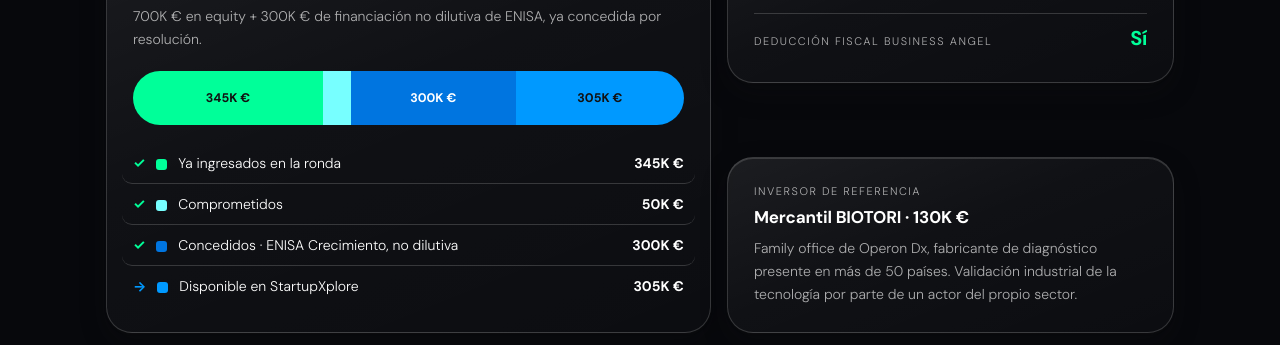
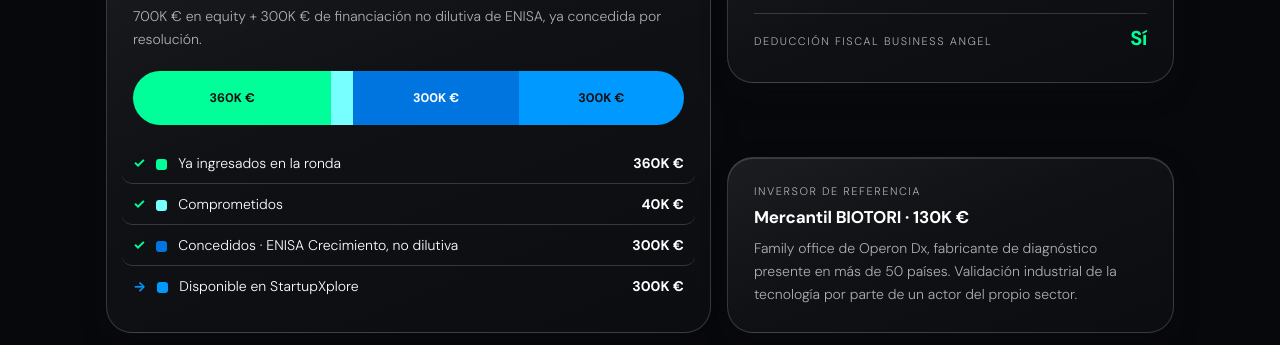
Before and after one commit to Paulamatch/match-one-pager, a plain HTML site: page index.html in a window 1280 px wide. Shown: the part 4098-4443 px from the top of the page. Drawn offline with Linux system fonts and the light colour scheme.

Commit message:
Ronda: 360K ingresados, 40K comprometidos, 300K disponibles en StartupXplore
Co-Authored-By: Claude Opus 5.5 <noreply@anthropic.com>

```diff
--- a/index.html
+++ b/index.html
@@ -1895,12 +1895,12 @@ html.no-flexgap .mb-links > .mb-ctl{margin-left:7px}
       <p>700K € en equity + 300K € de financiación no dilutiva de ENISA, ya concedida por resolución.</p>
 
       <div class="stack" id="stack" role="img" aria-label="Reparto de la ronda"
-           style="margin-top:20px"><span data-w="34.5" style="width:34.5%;background:var(--lyofree);color:var(--ink)"><em>345K €</em></span><span data-w="5" style="width:5%;background:var(--blue-flash);color:var(--ink)"><em>50K €</em></span><span data-w="30" style="width:30%;background:var(--deep-safe);color:var(--paper)"><em>300K €</em></span><span data-w="30.5" style="width:30.5%;background:var(--blue-core);color:var(--ink)"><em>305K €</em></span></div>
+           style="margin-top:20px"><span data-w="36" style="width:36%;background:var(--lyofree);color:var(--ink)"><em>360K €</em></span><span data-w="4" style="width:4%;background:var(--blue-flash);color:var(--ink)"><em>40K €</em></span><span data-w="30" style="width:30%;background:var(--deep-safe);color:var(--paper)"><em>300K €</em></span><span data-w="30" style="width:30%;background:var(--blue-core);color:var(--ink)"><em>300K €</em></span></div>
       <div id="roundlgd" style="margin-top:18px">
-      <div class="tick"><span class="chk">✓</span><i style="background:var(--lyofree)"></i><span>Ya ingresados en la ronda</span><b>345K €</b></div>
-      <div class="tick"><span class="chk">✓</span><i style="background:var(--blue-flash)"></i><span>Comprometidos</span><b>50K €</b></div>
+      <div class="tick"><span class="chk">✓</span><i style="background:var(--lyofree)"></i><span>Ya ingresados en la ronda</span><b>360K €</b></div>
+      <div class="tick"><span class="chk">✓</span><i style="background:var(--blue-flash)"></i><span>Comprometidos</span><b>40K €</b></div>
       <div class="tick"><span class="chk">✓</span><i style="background:var(--deep-safe)"></i><span>Concedidos · ENISA Crecimiento, no dilutiva</span><b>300K €</b></div>
-      <div class="tick"><span class="arw">→</span><i style="background:var(--blue-core)"></i><span>Disponible en StartupXplore</span><b>305K €</b></div>
+      <div class="tick"><span class="arw">→</span><i style="background:var(--blue-core)"></i><span>Disponible en StartupXplore</span><b>300K €</b></div>
       </div>
 
     </div>
@@ -2564,10 +2564,10 @@ window.mbGuard={run:run,sched:sched};
   /* The round, segment by segment. Built the same way as the use of funds
      below it, so the two behave as one instrument in two shapes. */
   var ROUND=[
-    {w:34.5,v:'345K €',     m:'chk',l:'Ya ingresados en la ronda',                c:'var(--lyofree)',  t:'var(--ink)'},
-    {w:5,   v:'50K €',      m:'chk',l:'Comprometidos',                             c:'var(--blue-flash)',t:'var(--ink)'},
+    {w:36,  v:'360K €',     m:'chk',l:'Ya ingresados en la ronda',                c:'var(--lyofree)',  t:'var(--ink)'},
+    {w:4,   v:'40K €',      m:'chk',l:'Comprometidos',                             c:'var(--blue-flash)',t:'var(--ink)'},
     {w:30,  v:'300K €',     m:'chk',l:'Concedidos · ENISA Crecimiento, no dilutiva', c:'var(--deep-safe)', t:'var(--paper)'},
-    {w:30.5,v:'305K €',     m:'arw',l:'Disponible en StartupXplore',                 c:'var(--blue-core)', t:'var(--ink)'}
+    {w:30,  v:'300K €',     m:'arw',l:'Disponible en StartupXplore',                 c:'var(--blue-core)', t:'var(--ink)'}
   ];
   function fitStack(){
     for(var i=0;i<segsR.length;i++){
```
